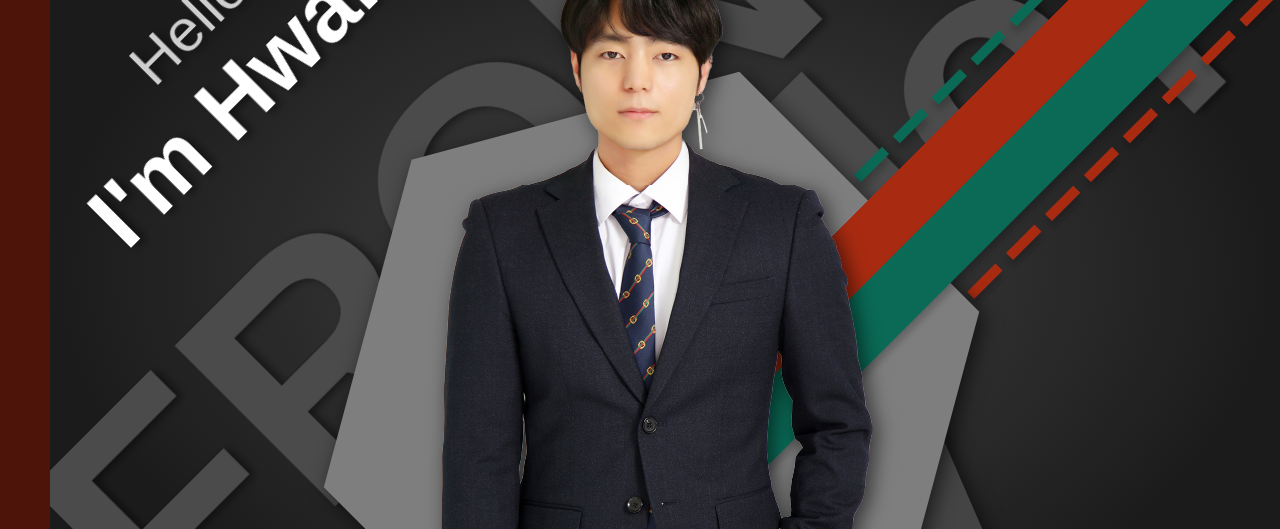
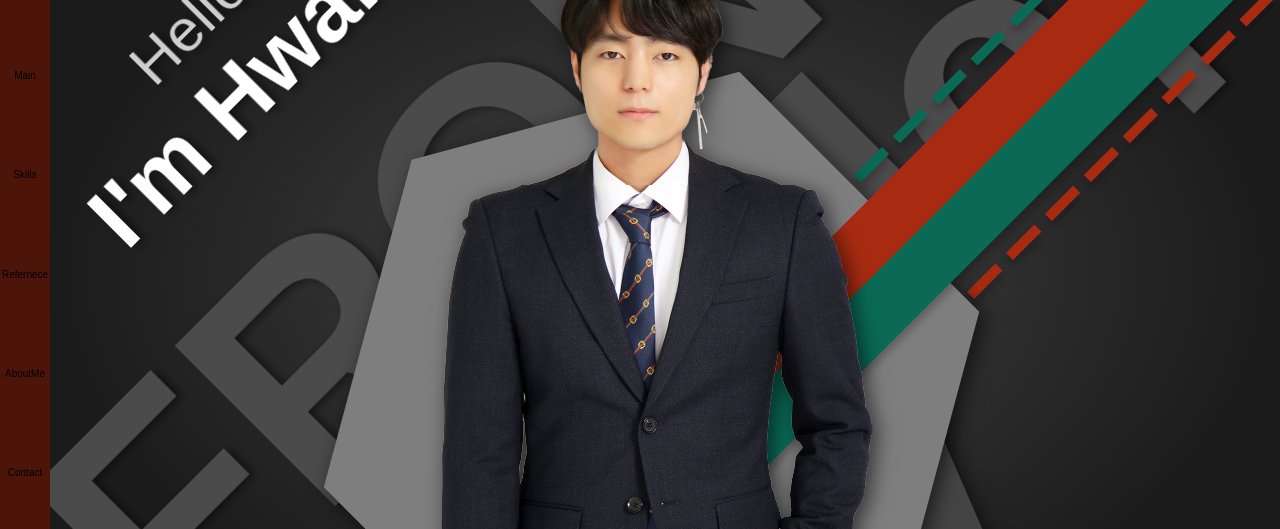
Before and after one commit to himprover/2021-portfolio-react, a React (Create React App) app: page / in a window 1280 px wide. Shown: the part 129-658 px from the top of the page. Built offline with nearby package versions, Linux system fonts and the light colour scheme; a web font is replaced by a local one.

Commit message:
change: redux custom change module

```diff
--- a/src/modules/sectionHandle.ts
+++ b/src/modules/sectionHandle.ts
@@ -1,19 +1,19 @@
 const INCREASE = 'sectionHandle/INCREASE' as const;
 const DECREASE = 'sectionHandle/DECREASE' as const;
-const INCREASE_BY = 'sectionHandle/INCREASE_BY' as const;
+const CHANGE_BY = 'sectionHandle/CHANGE_BY' as const;
 
 export const increase = () => ({ type: INCREASE });
 export const decrease = () => ({ type: DECREASE });
 
-export const increaseBy = (diff: number) => ({
-	type: INCREASE_BY,
+export const changeBy = (diff: { sum: number; direction: string }) => ({
+	type: CHANGE_BY,
 	payload: diff,
 });
 
 type SectionAction =
 	| ReturnType<typeof increase>
 	| ReturnType<typeof decrease>
-	| ReturnType<typeof increaseBy>;
+	| ReturnType<typeof changeBy>;
 
 type SectionState = {
 	nowsection: number;
@@ -34,10 +34,10 @@ function sectionHandle(
 			return { nowsection: state.nowsection + 1, direction: 'down' };
 		case DECREASE:
 			return { nowsection: state.nowsection - 1, direction: 'up' };
-		case INCREASE_BY:
+		case CHANGE_BY:
 			return {
-				nowsection: state.nowsection + action.payload,
-				direction: 'down',
+				nowsection: state.nowsection + action.payload.sum,
+				direction: action.payload.direction,
 			};
 		default:
 			return state;
--- a/src/pages/Header.tsx
+++ b/src/pages/Header.tsx
@@ -11,6 +11,11 @@ function Header({ theme, setTheme }: themeToggle) {
 	return (
 		<Menu>
 			<ToggleBtn className={theme} onClick={setTheme} />
+			<MenuBtn>Main</MenuBtn>
+			<MenuBtn>Skills</MenuBtn>
+			<MenuBtn>Refernece</MenuBtn>
+			<MenuBtn>AboutMe</MenuBtn>
+			<MenuBtn>Contact</MenuBtn>
 		</Menu>
 	);
 }
@@ -32,7 +37,7 @@ const Menu = styled.div`
 	background: ${({ theme }: { theme: any }) => theme.headerBgColor};
 	z-index: 5;
 	padding-top: 1rem;
-	padding-bottom: 1rem;
+	padding-bottom: 15%;
 `;
 
 const blink = keyframes`
@@ -136,4 +141,6 @@ const ToggleBtn = styled(lightdarkbtnsvg)`
 	}
 `;
 
+const MenuBtn = styled.div``;
+
 export default Header;
```
